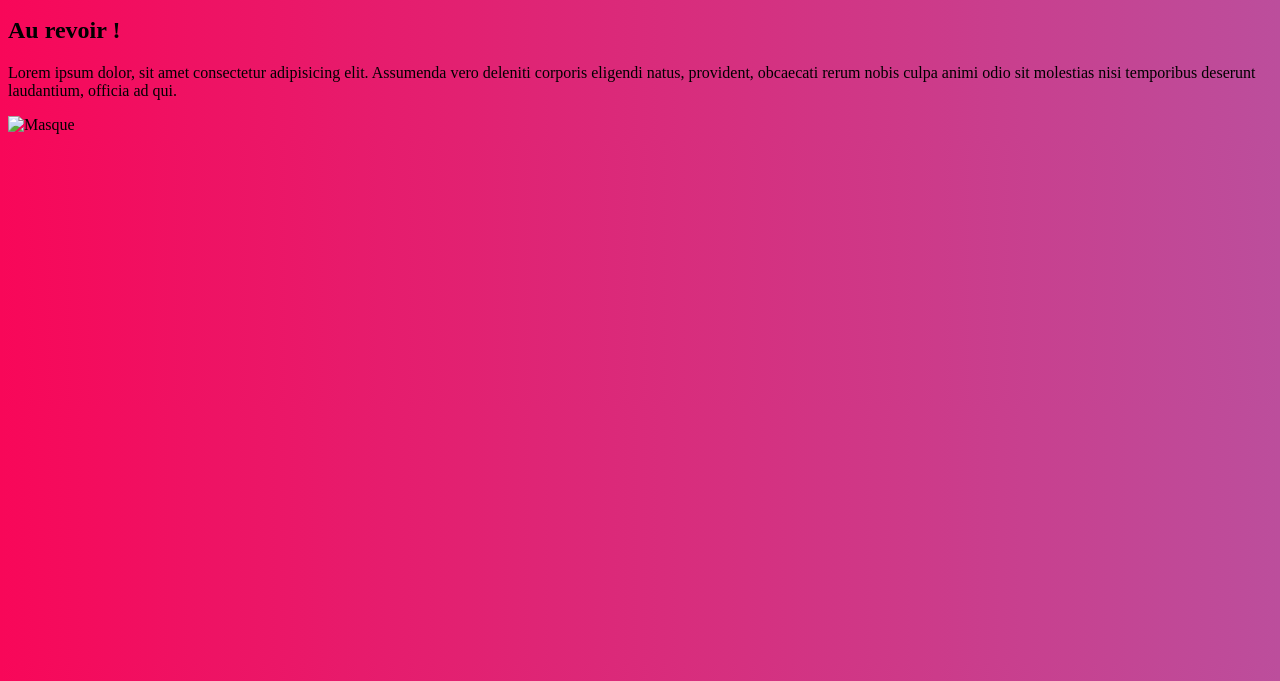
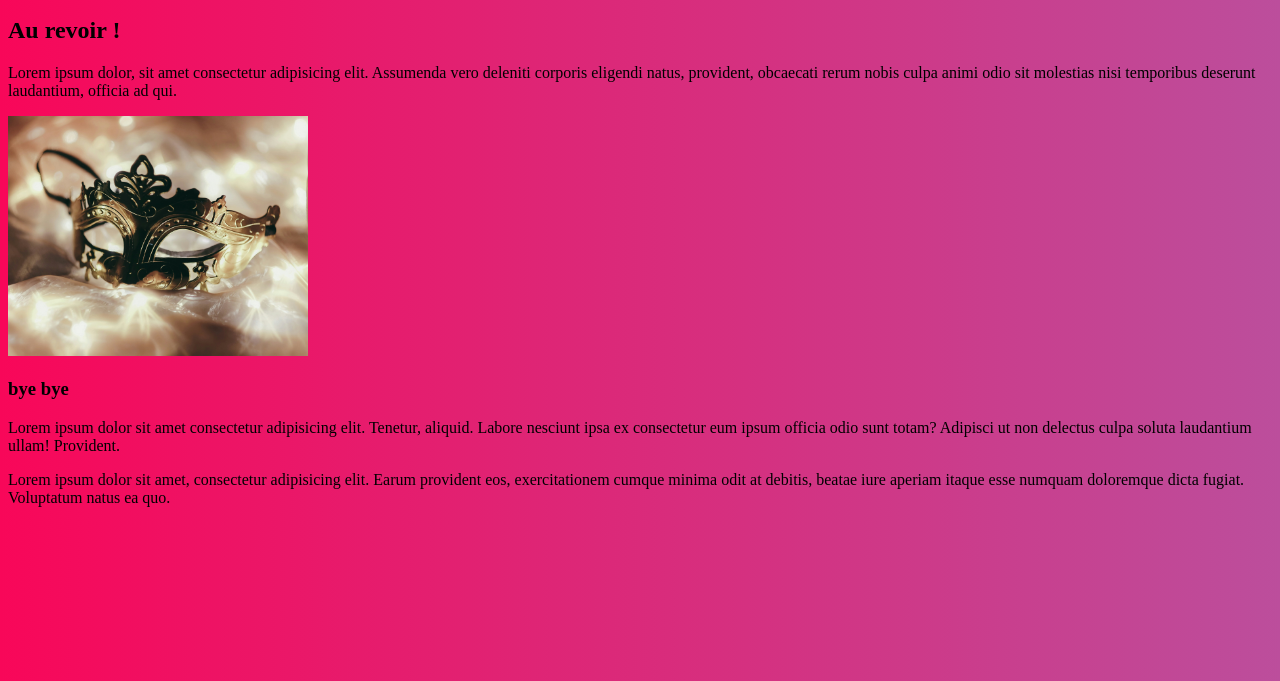
Before and after one commit to Maeva33/Flamingo, a plain HTML site: page index.html in a window 1280 px wide. Shown: the part 119-800 px from the top of the page. Drawn offline with Linux system fonts and the light colour scheme.

Commit message:
Mon quatrieme commit

```diff
--- a/index.html
+++ b/index.html
@@ -15,6 +15,12 @@
 
    <img src="/mask.jpg" alt="Masque">
 
+   <h3>bye bye</h3>
+    <p>Lorem ipsum dolor sit amet consectetur adipisicing elit. Tenetur, aliquid. Labore nesciunt ipsa ex consectetur eum ipsum officia odio sunt totam? Adipisci ut non delectus culpa soluta laudantium ullam! Provident.</p>
+
+    <p>Lorem ipsum dolor sit amet, consectetur adipisicing elit. Earum provident eos, exercitationem cumque minima odit at debitis, beatae iure aperiam itaque esse numquam doloremque dicta fugiat. Voluptatum natus ea quo.</p>
+
+
 
 </body>
 </html>
--- a/style.css
+++ b/style.css
@@ -3,3 +3,6 @@ body {
     background: -webkit-linear-gradient(to right, #f80759, #bc4e9c);  /* Chrome 10-25, Safari 5.1-6 */
     background: linear-gradient(to right, #f80759, #bc4e9c); /* W3C, IE 10+/ Edge, Firefox 16+, Chrome 26+, Opera 12+, Safari 7+ */
 }
+img {
+    width: 300px;
+}
```
Also changed, not shown: mask.jpg (added).
